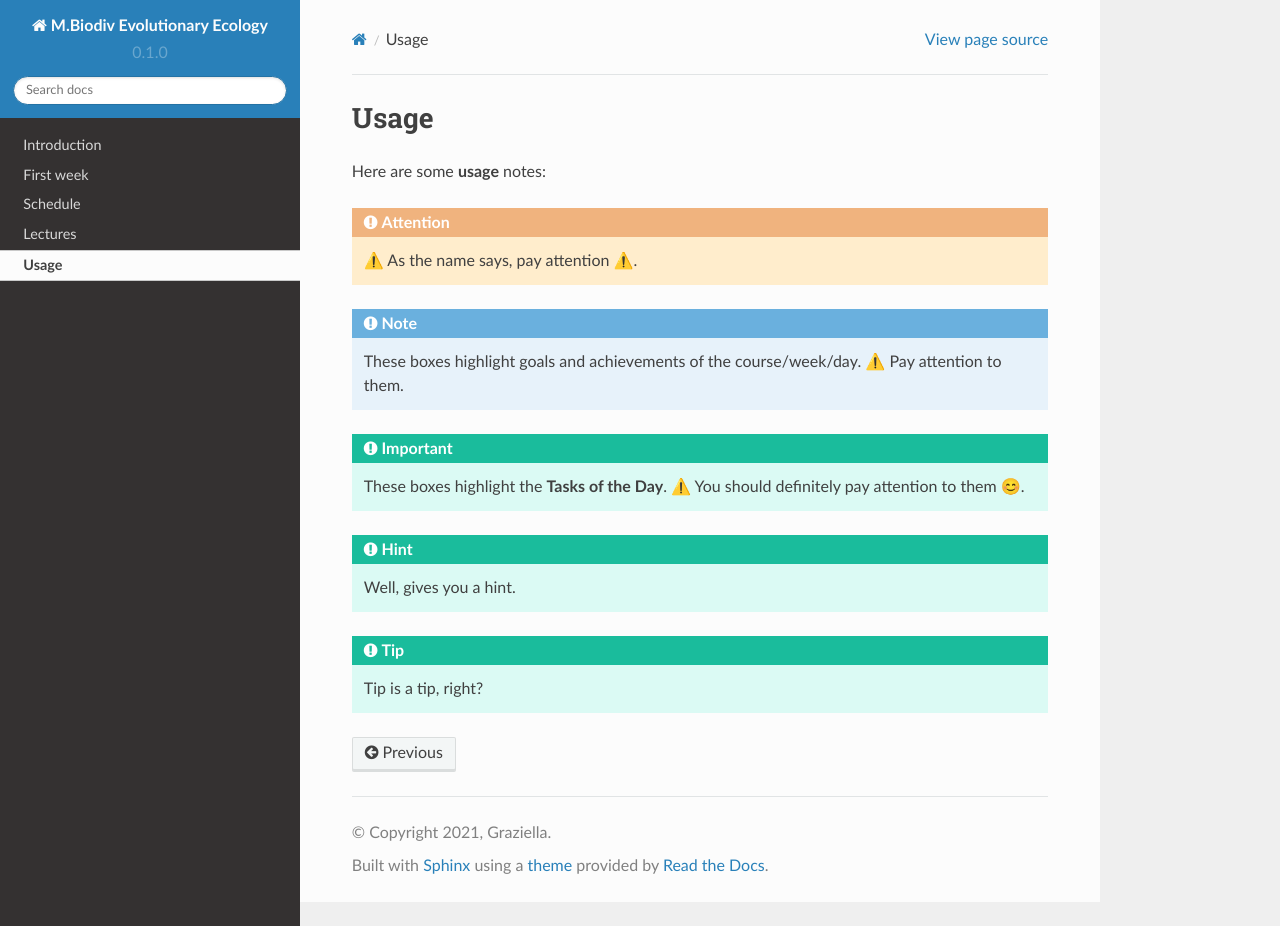
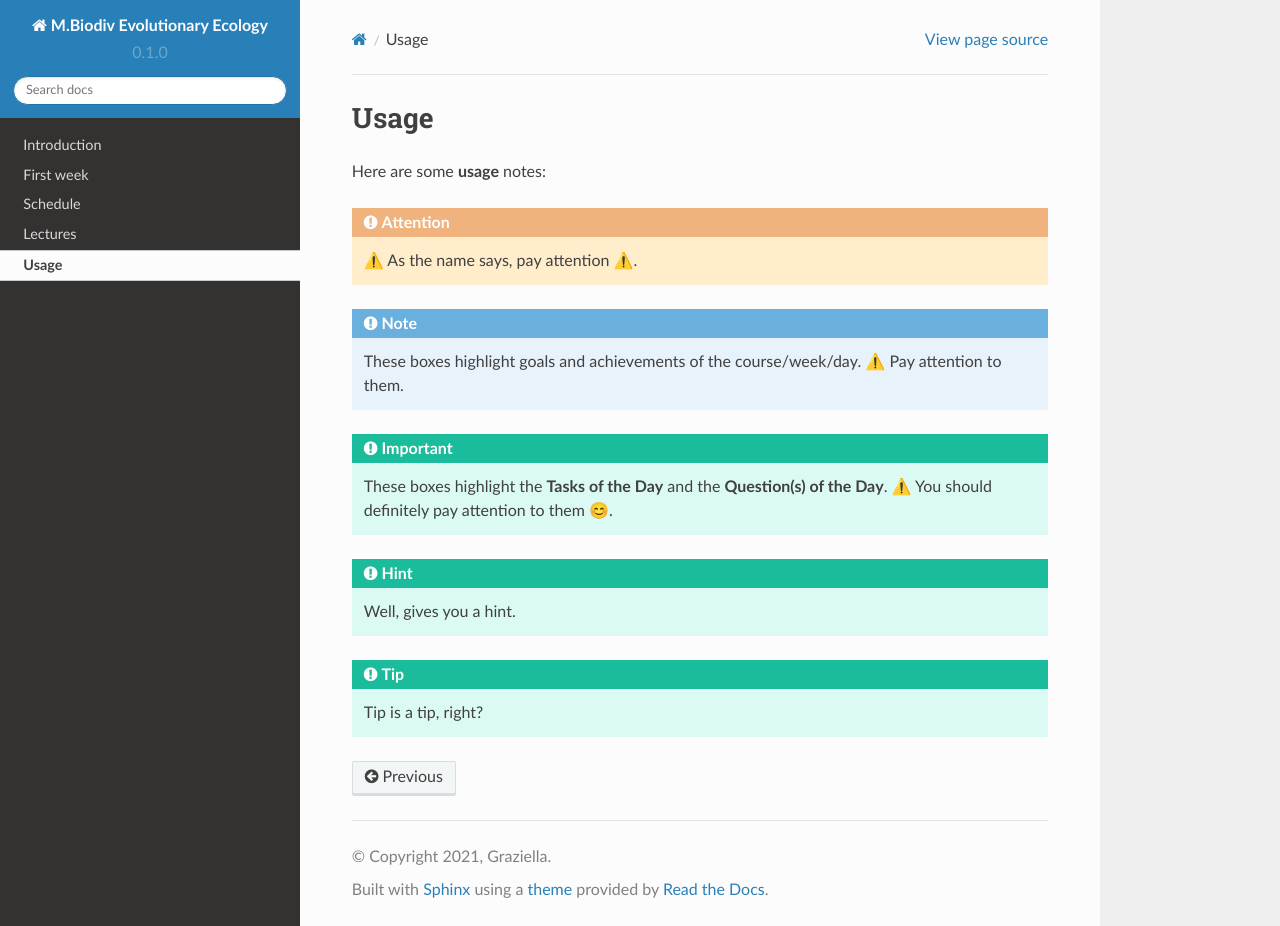
Before and after one commit to bheimbu/evolutionary_ecology, a Sphinx documentation site: the page built from docs/source/usage.rst, in a window 1280 px wide and 926 px high. Built offline with Sphinx 7.4.7 and the Read the Docs theme 2.0.0, drawn with Linux system fonts in a browser that asks for light colours; pages that are not in the unit, such as notebooks, are missing from menus.

Commit message:
Update usage.rst

```diff
--- a/docs/source/usage.rst
+++ b/docs/source/usage.rst
@@ -10,7 +10,7 @@ Here are some **usage** notes:
    These boxes highlight goals and achievements of the course/week/day. ⚠️ Pay attention to them.
 
 .. important::
-   These boxes highlight the **Tasks of the Day**. ⚠️ You should definitely pay attention to them 😊.
+   These boxes highlight the **Tasks of the Day** and the **Question(s) of the Day**. ⚠️ You should definitely pay attention to them 😊.
 
 .. hint::
    Well, gives you a hint.
```
